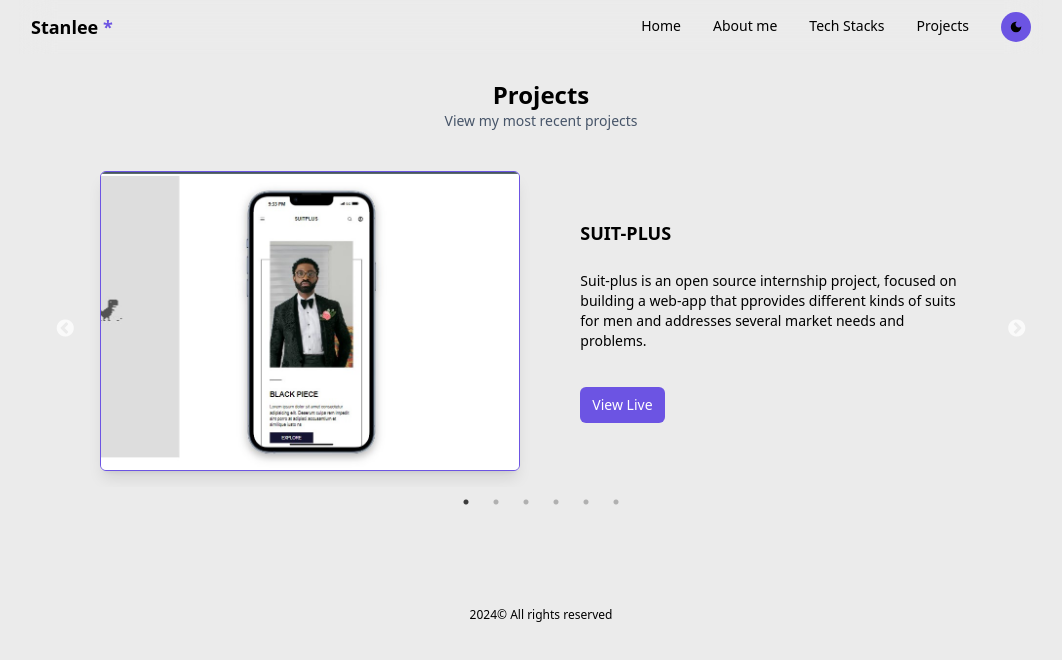
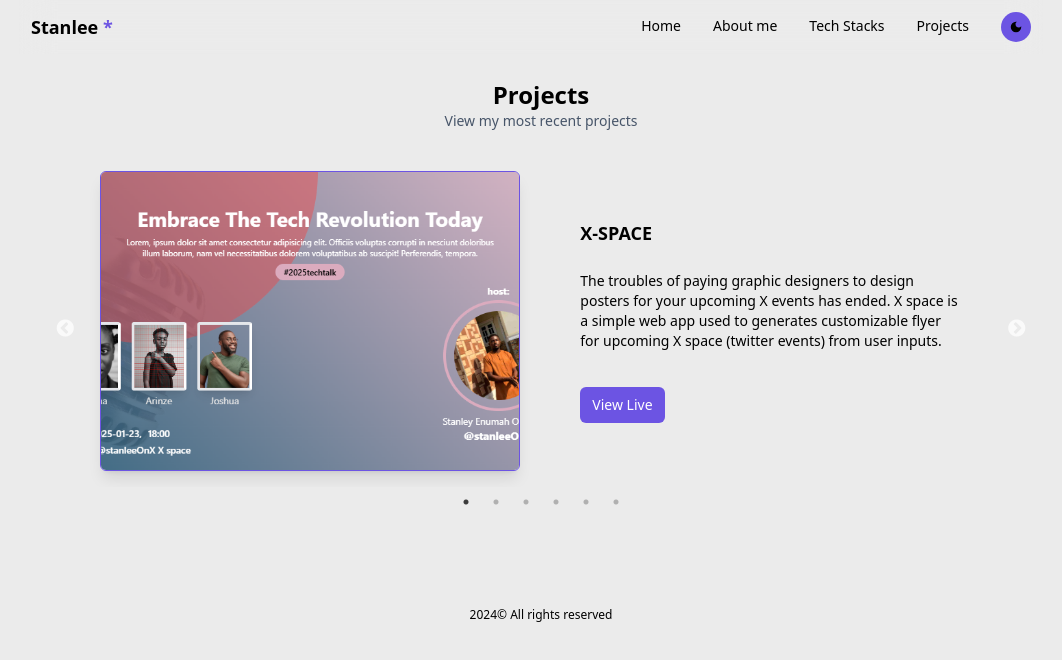
Before and after one commit to Stanley-enumahh/my-portfolio, a React (Vite) app: page /projects in a window 1280 px wide. Shown: the top 660 px of the page, without its empty margins (109-1171 px from the left). Built offline with nearby package versions, Linux system fonts and the light colour scheme.

Commit message:
new projects

```diff
--- a/src/pages/Projects.jsx
+++ b/src/pages/Projects.jsx
@@ -2,20 +2,27 @@ import { Navbar } from "../components/Navbar";
 import { Link } from "react-router-dom";
 import Slider from "react-slick";
 import Project1 from "../assets/project1.jpg";
-import Project2 from "../assets/suitplus-image1.jpg";
-import Project3 from "../assets/mortgage-cal.jpg";
+
 import Project4 from "../assets/stacks/project4.jpg";
 import { DarkmodeContext } from "../contexts/darkmodeContext";
 import project5 from "../assets/project5.jpg";
 import { useContext } from "react";
 import project6 from "../assets/images/active-states.jpg";
 import project7 from "../assets/images/desktop-preview.jpg";
+import Xspace from "../assets/images/X-Space (6).png";
 const ProjectData = [
   {
-    image: Project2,
-    title: "SUIT-PLUS",
+    image: Xspace,
+    title: "X-SPACE",
     description:
-      " Suit-plus is an open source internship project, focused on building a web-app that pprovides different kinds of suits for men and addresses several market needs and problems.",
+      "The troubles of paying graphic designers to design posters for your upcoming X events has ended. X space is a simple web app used to generates customizable flyer for upcoming X space (twitter events) from user inputs.",
+    url: "https://space-x-stanlee.vercel.app/",
+  },
+  {
+    image: project6,
+    title: "Simple cart functionality",
+    description: "Simple cart functionality challenge hosted by fronten mentor",
+    url: "https://simple-test-cart.vercel.app",
   },
   {
     image: Project1,
@@ -28,7 +35,7 @@ const ProjectData = [
     image: project5,
     title: "Blisco foods website",
     description:
-      "This is a display website built to increase company's sales volume, it displays company's products and contact. This is built on Reactjs.",
+      "A company's display website built to increase company's sales volume, it displays company's products and contact. This is built on Reactjs.",
     url: "https://bliscofood.com",
   },
   {
@@ -43,14 +50,8 @@ const ProjectData = [
     image: project7,
     title: "Multi-step-form",
     description:
-      "A multi-step-form to handle and store user data and preference for a subscription",
+      "A multi-step-form to handle and store user data and preference for a subscription and displays the overview of the user inputs. This can be applied in a registration system",
     url: "https://multi-step-form-stanlee.vercel.app",
-  },
-  {
-    image: project6,
-    title: "Simple cart functionality",
-    description: "Simple cart functionality challenge hosted by fronten mentor",
-    url: "https://simple-test-cart.vercel.app",
   },
 ];
 
```
Also changed, not shown: src/assets/images/X-Space (6).png (added).
